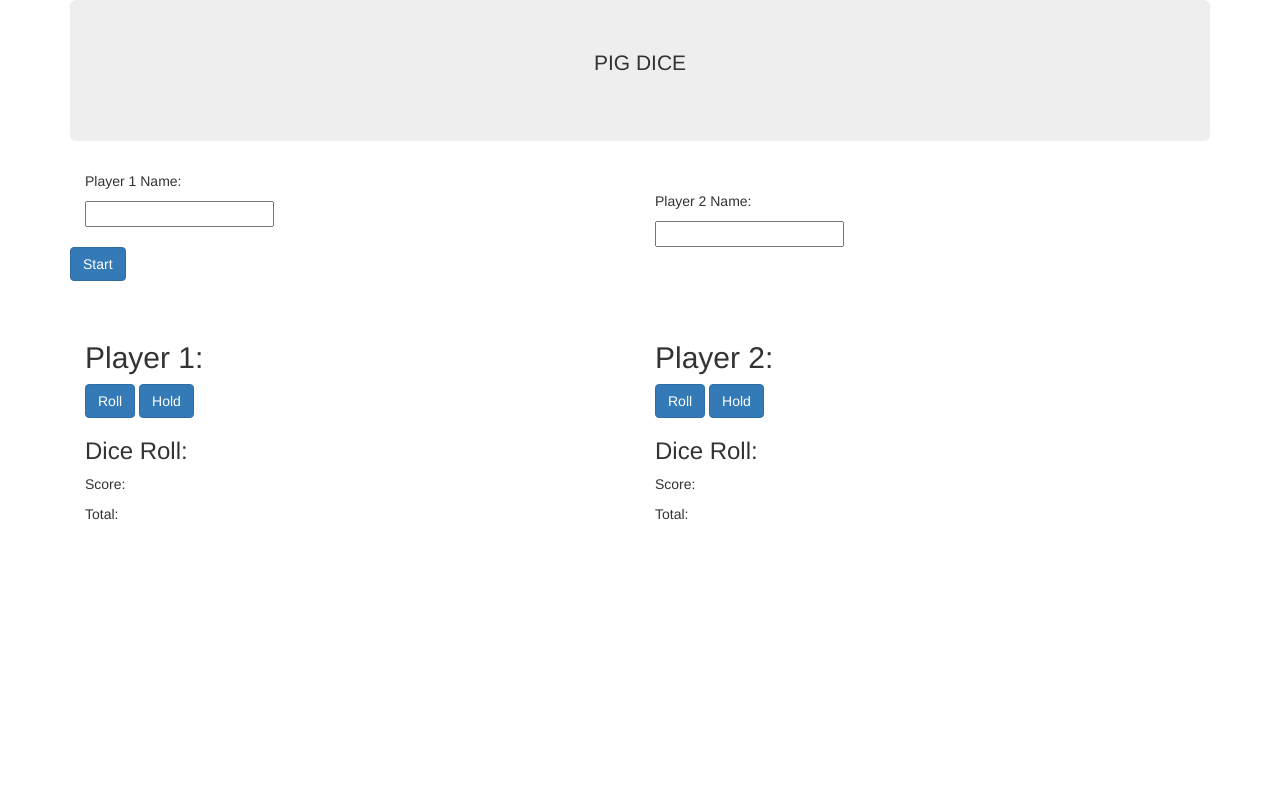
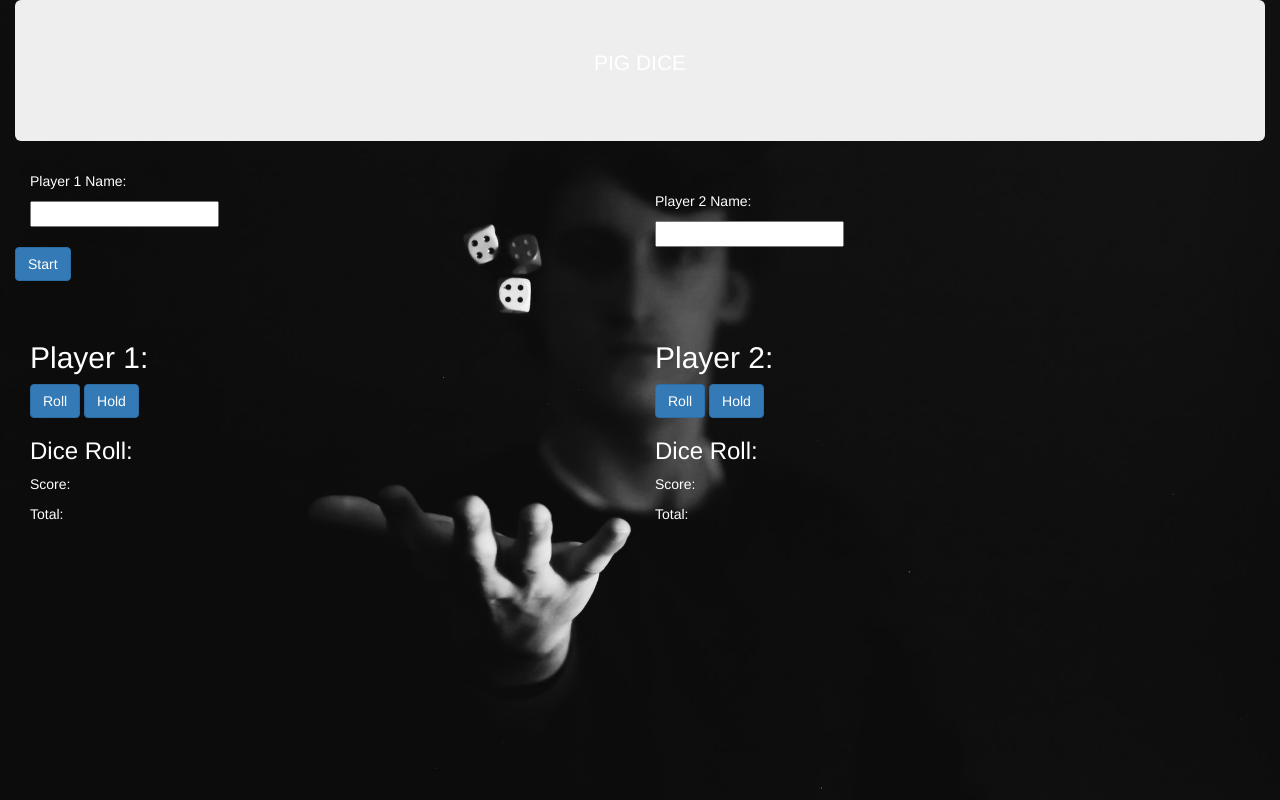
Before and after one commit to Imma7/Pig-Dice, a plain HTML site: page index.html in a window 1280 px wide. Both pictures are taken after a click on the button "New Game". Drawn offline with Linux system fonts and the light colour scheme.

Commit message:
Added background image

```diff
--- a/css/styles.css
+++ b/css/styles.css
@@ -1,3 +1,10 @@
 .jumbotron{
     text-align: center;
 }
+
+body{
+    background-image: url(../images/throwdice.jpeg);
+    color: white;
+    background-repeat: no-repeat;
+    background-size: cover;
+}
--- a/index.html
+++ b/index.html
@@ -6,7 +6,7 @@
     <title>PIG DICE</title>
 </head>
 <body>
-    <div class="container">
+    <div class="container-fluid">
         <div class="jumbotron">
             <p>PIG DICE</p>
         </div>
@@ -20,7 +20,7 @@
             <br>
             <div class="col-md-6">
             <p>Player 2 Name:</p>
-            <input type="text" name="player2Name">
+            <input required class="player2Name" type="text" name="player2Name">
             </div>
           </form>
 
--- a/js/scripts.js
+++ b/js/scripts.js
@@ -18,7 +18,7 @@ function Player(turn) {
 Player.prototype.rollOne = function() {
     if (this.roll === 1) {
         this.tempscore = 0;
-        alert("Sorry" + this.playerName + "  you got a 1. Your turn is over!")
+        alert("Sorry " + this.playerName + "  you got a 1. Your turn is over!")
 
     } else {
         this.tempscore += this.roll;
@@ -48,7 +48,7 @@ Player.prototype.newGame = function() {
 
 var clearValues=function(){
     $(".player1Name").val("")
-    $(".player2name").val("")
+    $(".player2Name").val("")
 }
 
 
@@ -65,9 +65,12 @@ $(document).ready(function(){
 
       var player2Name = $(".player2Name").val();
       $("#player2Name").text(player2Name);
+      alert(player2Name)
 
       player1.playerName = player1Name;
       player2.playerName = player2Name;
+
+      $(".newGame").show();
     });
 
 
```
Also changed, not shown: images/Dice.jpeg (added), images/Dicee.jpeg (added), images/Dices.jpeg (added), images/throwdice.jpeg (added).
